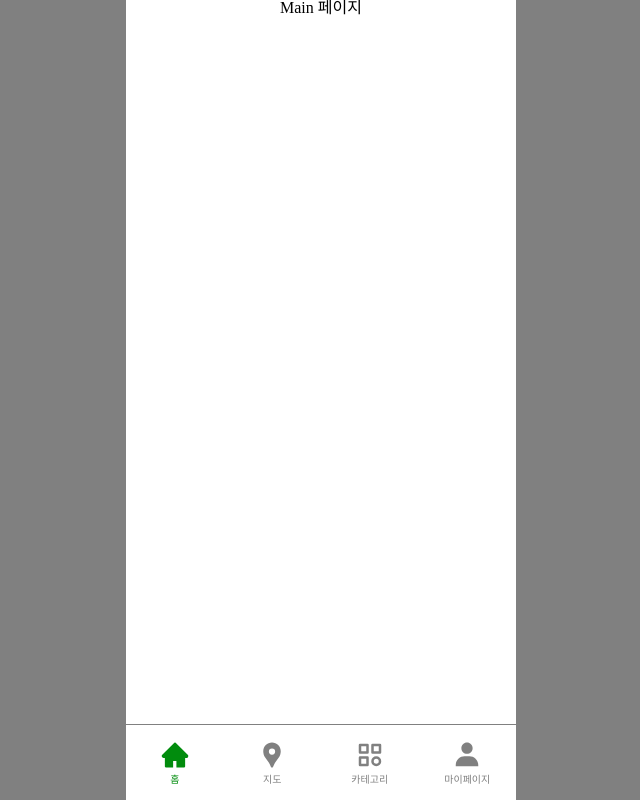
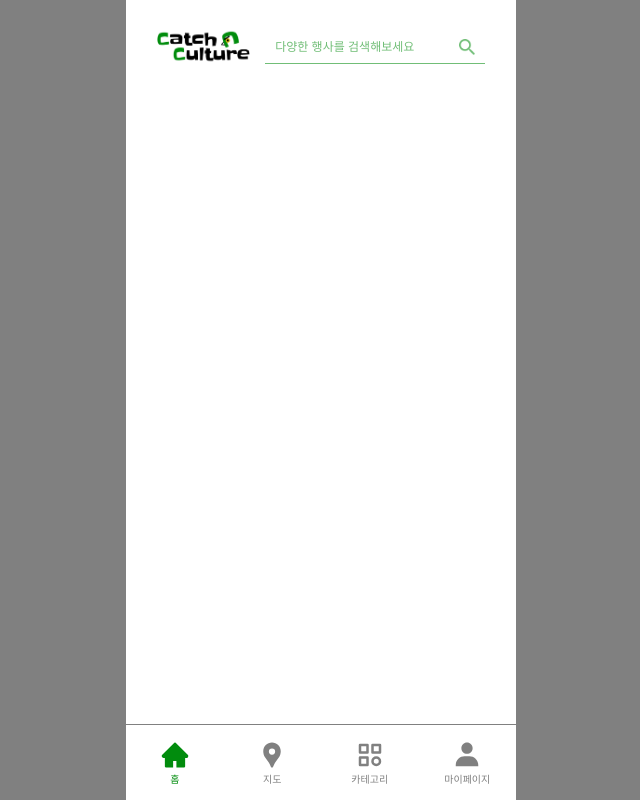
Before and after one commit to okiidokim/FrontEnd, a React (Vite) app in the folder catch-culture-frontend/: page / in a window 1280 px wide. Shown: the whole page, without its empty margins (319-959 px from the left). Built offline with nearby package versions, Linux system fonts and the light colour scheme.

Commit message:
Feat: 메인페이지 - 헤더 구현(로고&검색창)

```diff
--- a/catch-culture-frontend/src/App.css
+++ b/catch-culture-frontend/src/App.css
@@ -1,14 +1,3 @@
-.backGround {
-  /* width: 100vw;
-  min-height: 100vh;
-  flex-direction: column;
-  display: flex;
-  justify-content: center;
-  align-items: center;
-  background-size: 100%;
-  background-repeat: repeat; */
-}
-
 body {
   background-color: grey;
 }
--- a/catch-culture-frontend/src/pages/main/Main.jsx
+++ b/catch-culture-frontend/src/pages/main/Main.jsx
@@ -1,11 +1,33 @@
-import React from 'react';
-
-// const Main = () => {
-//   return <>Main 페이지</>;
-// };
+import React, { useState } from 'react';
+import * as S from './style';
+import LogoImg from '../../assets/images/logo.png';
+import SearchImg from '../../assets/images/search/searchIcon.png';
 
 function Main() {
-  return <div>Main 페이지</div>;
+  const [search, setSearch] = useState('');
+
+  const onChange = e => {
+    setSearch(e.target.value);
+  };
+
+  return (
+    <>
+      <S.MainWrapper>
+        <S.Header>
+          <S.HeaderLogo src={LogoImg} alt="로고 이미지" />
+          <S.HeaderSearchWrapper>
+            <S.HeaderSearch
+              type="text"
+              value={search}
+              onChange={onChange}
+              placeholder="다양한 행사를 검색해보세요"
+            />
+            <S.HeaderSearchImg src={SearchImg} alt="검색 이미지" />
+          </S.HeaderSearchWrapper>
+        </S.Header>
+      </S.MainWrapper>
+    </>
+  );
 }
 
 export default Main;
--- /dev/null
+++ b/catch-culture-frontend/src/pages/main/style.jsx
@@ -0,0 +1,48 @@
+import { styled } from 'styled-components';
+
+export const MainWrapper = styled.div`
+  display: flex;
+  padding: 27px;
+`;
+export const Header = styled.div`
+  display: flex;
+  width: 100%;
+`;
+export const HeaderLogo = styled.img`
+  height: 40px;
+  margin-right: 15px;
+`;
+export const HeaderSearchWrapper = styled.div`
+  display: flex;
+  justify-content: end;
+  align-items: center;
+  position: relative;
+  flex-direction: row;
+`;
+
+export const HeaderSearch = styled.input`
+  width: 180px;
+  height: 30px;
+  border: none;
+  border-bottom: 1px solid #71be77;
+  outline: none;
+  padding-left: 10px;
+  padding-right: 30px;
+  font-size: 12px;
+
+  &::placeholder {
+    color: #71be77;
+  }
+
+  &:focus {
+    border: none;
+    outline: 2px solid #71be77;
+    border-radius: 3px;
+  }
+`;
+
+export const HeaderSearchImg = styled.img`
+  position: absolute;
+  right: 10px;
+  height: 16px;
+`;
```
Also changed, not shown: catch-culture-frontend/src/assets/images/logo.png (added), catch-culture-frontend/src/assets/images/search/searchIcon.png (added).
